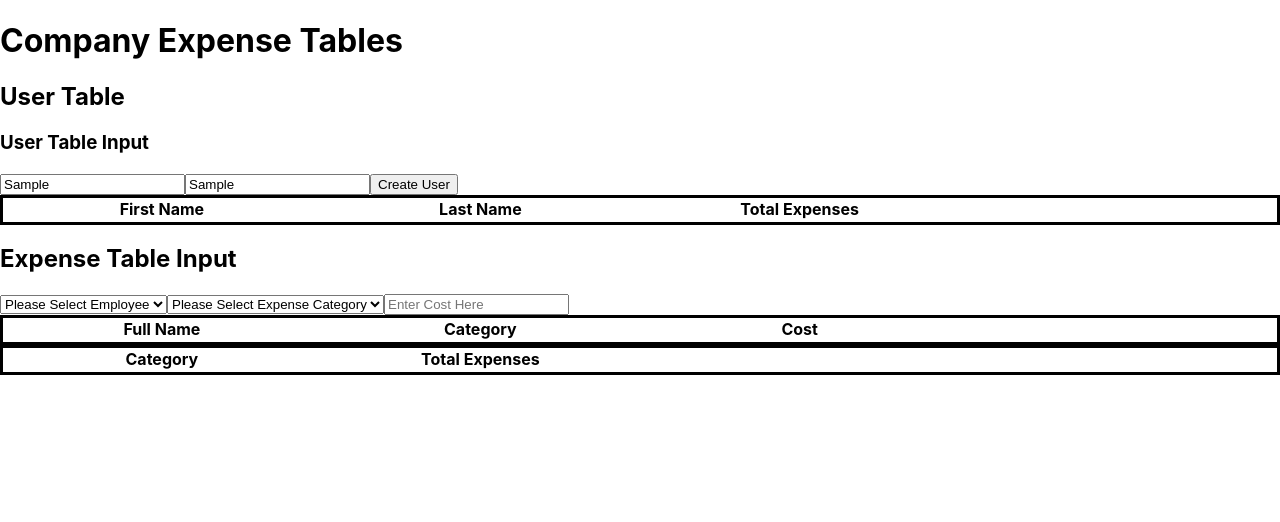
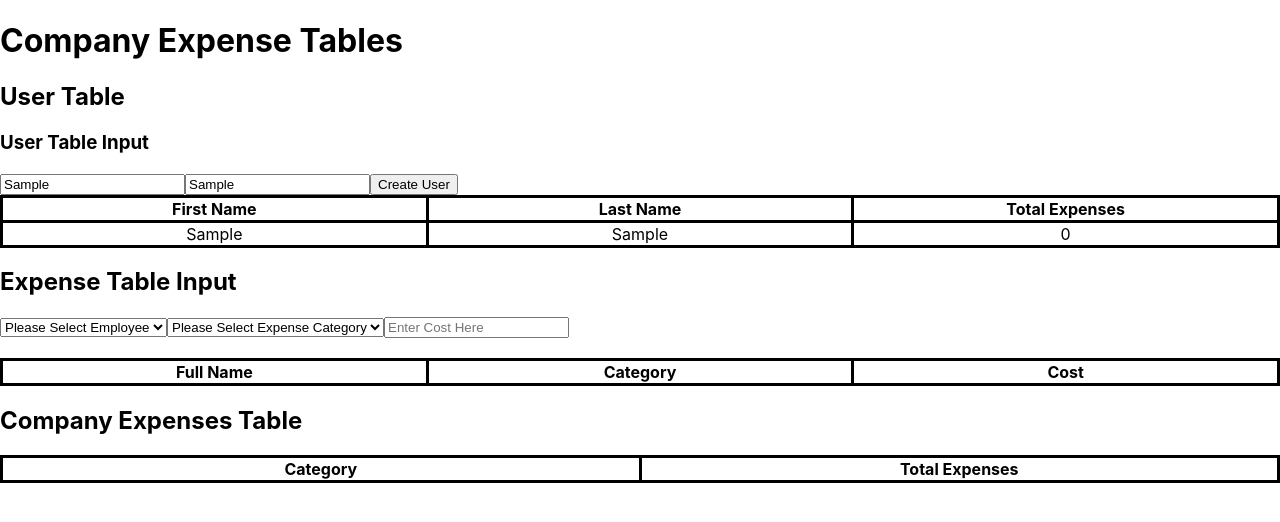
Before and after one commit to Rcwynter/leandata_assessment, a React (Create React App) app: page / in a window 1280 px wide. Both pictures are taken after typing "Sample", "Sample" into the empty fields and a click on the button "Create User". Shown: the top 522 px of the page. Built offline with nearby package versions, Linux system fonts and the light colour scheme.

Commit message:
Working through logic to populate tables.

```diff
--- a/src/App.css
+++ b/src/App.css
@@ -4,3 +4,8 @@ table {
   border-collapse: collapse;
   border: 3px solid black;
 }
+
+th, td {
+  text-align: center;
+  border: 3px solid black;
+}
--- a/src/App.js
+++ b/src/App.js
@@ -17,12 +17,16 @@ function App() {
       <header>
         <h1 id="title">Company Expense Tables</h1>
       </header>
-      <body>
+      <div>
         <UserTable userData={userData} setUserData={setUserData} />
-        <ExpenseTable expenseData={expenseData} setExpenseData={setExpenseData} />
+        <ExpenseTable
+        userData={userData}
+        setUserData={setUserData}
+        expenseData={setExpenseData}
+        setExpenseData={setExpenseData} />
         <CompanyExpensesTable />
 
-      </body>
+      </div>
     </div>
   );
 }
--- a/src/components/CompanyExpensesTable.jsx
+++ b/src/components/CompanyExpensesTable.jsx
@@ -3,6 +3,8 @@ import React from 'react';
 const CompanyExpensesTable = () => {
 
   return (
+    <div>
+      <h2>Company Expenses Table</h2>
       <table>
         <thead>
         <tr>
@@ -12,13 +14,10 @@ const CompanyExpensesTable = () => {
         </thead>
         <tbody>
             <tr>
-              <td/>
-              <td/>
-              <td/>
-              <td/>
             </tr>
         </tbody>
       </table>
+    </div>
   )
 }
 
--- /dev/null
+++ b/src/components/EmployeeOptions.jsx
@@ -0,0 +1,10 @@
+import React from 'react';
+
+const EmployeeOptions = ({ userData }) => {
+
+  return (
+    <option value={userData.first_name + " " + userData.last_name}></option>
+  )
+}
+
+export default EmployeeOptions;
--- a/src/components/ExpenseTable.jsx
+++ b/src/components/ExpenseTable.jsx
@@ -1,6 +1,7 @@
 import React from 'react';
+import EmployeeOptions from './EmployeeOptions';
 
-const ExpenseTable = () => {
+const ExpenseTable = ({ userData, setUserData, expenseData, setExpenseData }) => {
 
   return (
     <div id="expensetable-div">
@@ -8,7 +9,7 @@ const ExpenseTable = () => {
       <form>
         <select id="full-name-select">
           <option value="">Please Select Employee</option>
-          <option value="Mock Data">Mock Data</option>
+          {userData.map((user, index) => (<EmployeeOptions key={index} userData={userData}/>))}
         </select>
         <select id="category-select">
           <option value="">Please Select Expense Category</option>
@@ -19,6 +20,7 @@ const ExpenseTable = () => {
         </select>
         <input type="text" id="cost-input" placeholder="Enter Cost Here"></input>
       </form>
+      <br></br>
       <table>
         <thead>
         <tr>
@@ -28,12 +30,6 @@ const ExpenseTable = () => {
         </tr>
         </thead>
         <tbody>
-            <tr>
-                <td/>
-                <td/>
-                <td/>
-                <td/>
-            </tr>
         </tbody>
     </table>
     </div>
--- a/src/components/UserTable.jsx
+++ b/src/components/UserTable.jsx
@@ -1,6 +1,21 @@
-import React from 'react';
+import React, {useState} from 'react';
+import UserTableRow from './UserTableRow';
+
 
 const UserTable = ({userData, setUserData}) => {
+  const [firstName, setFirstName] = useState("");
+  const [lastName, setLastName] = useState("");
+
+  const createUser = (fName, lName) => {
+    const userObj = {
+      first_name: fName,
+      last_name: lName,
+      total_expenses: 0
+    };
+    setUserData([...userData, userObj]);
+    console.log("userData: ", userData);
+  }
+
 
 
   return (
@@ -8,9 +23,9 @@ const UserTable = ({userData, setUserData}) => {
     <h2>User Table</h2>
     <h3>User Table Input</h3>
     <form>
-      <input type="text" id="first-name-input" placeholder="First Name"></input>
-      <input type="text" id="last-name-input" placeholder="Last Name"></input>
-      <button type="button">Create User</button>
+      <input type="text" id="first-name-input" placeholder="First Name" onChange={e => setFirstName(e.target.value)}></input>
+      <input type="text" id="last-name-input" placeholder="Last Name" onChange={e => setLastName(e.target.value)}></input>
+      <button type="button" onClick={() => createUser(firstName, lastName)}>Create User</button>
     </form>
     <table>
         <thead>
@@ -21,12 +36,20 @@ const UserTable = ({userData, setUserData}) => {
         </tr>
         </thead>
         <tbody>
-            <tr>
-                <td/>
-                <td/>
-                <td/>
-                <td/>
-            </tr>
+          {
+          userData.length > 0 ?
+          userData.map((item, index) => (
+            <UserTableRow
+            key={index}
+            firstName={item.first_name}
+            lastName={item.last_name}
+            totalExpenses={item.total_expenses}/>
+          )) :
+          <tr>
+            <td>There are no employees currently</td>
+          </tr>
+
+          }
         </tbody>
     </table>
 </div>
--- /dev/null
+++ b/src/components/UserTableRow.jsx
@@ -0,0 +1,14 @@
+import React from 'react';
+
+const UserTableRow = ({firstName, lastName, totalExpenses}) => {
+
+  return (
+    <tr>
+      <td>{firstName}</td>
+      <td>{lastName}</td>
+      <td>{totalExpenses}</td>
+    </tr>
+  )
+}
+
+export default UserTableRow;
```
Lines whose indentation alone changed are shown as unchanged.
